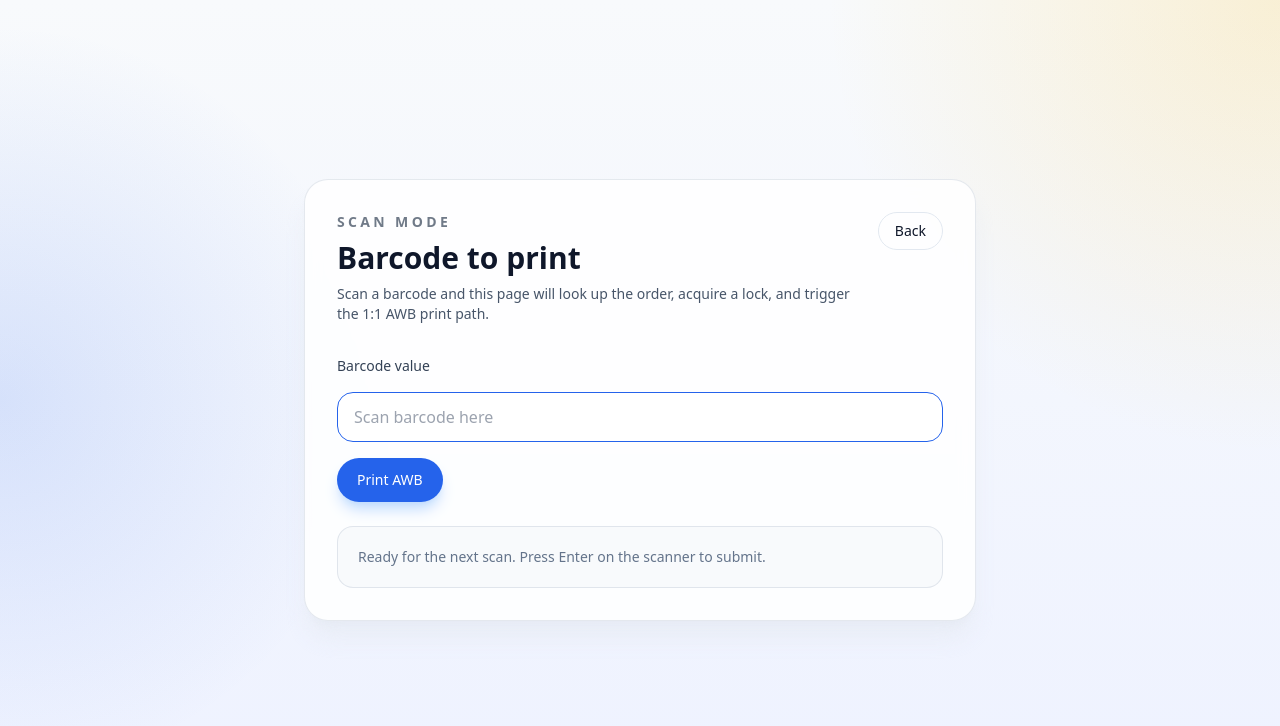
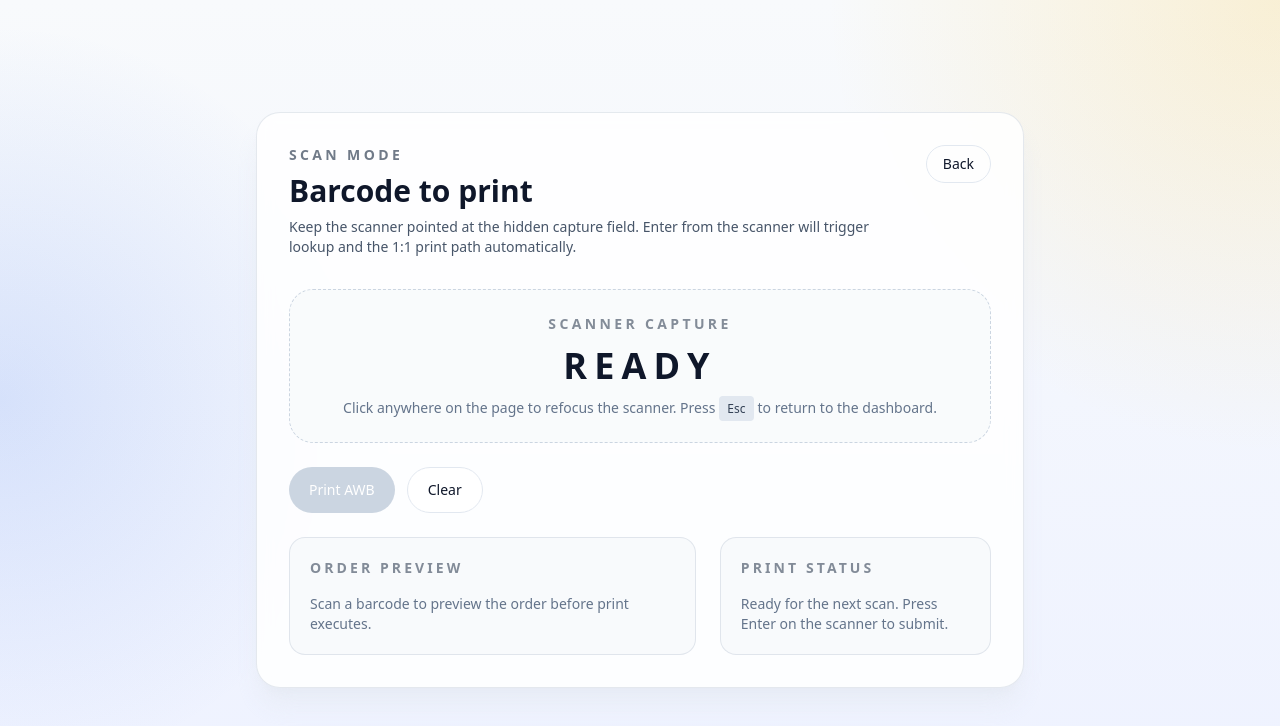
Before and after one commit to sorravitsis/Online, a Next.js app: page /scan in a window 1280 px wide. Shown: the top 726 px of the page. Built offline with nearby package versions, Linux system fonts and the light colour scheme.

Commit message:
feat: improve scan mode workflow

```diff
--- a/app/(warehouse)/scan/page.tsx
+++ b/app/(warehouse)/scan/page.tsx
@@ -2,21 +2,50 @@
 
 import { useEffect, useRef, useState } from "react";
 import Link from "next/link";
+import { useRouter } from "next/navigation";
+import { mapScanError, summarizeItems } from "@/lib/scan";
+import type { OrderWithStore } from "@/lib/types";
 
 type ScanResult =
   | { kind: "idle" }
-  | { kind: "success"; awbNumber: string }
+  | { kind: "success"; awbNumber: string; order: OrderWithStore }
   | { kind: "error"; message: string };
 
 export default function ScanPage() {
+  const router = useRouter();
   const inputRef = useRef<HTMLInputElement>(null);
+  const focusTimerRef = useRef<ReturnType<typeof setTimeout> | null>(null);
   const [barcode, setBarcode] = useState("");
+  const [activeOrder, setActiveOrder] = useState<OrderWithStore | null>(null);
   const [result, setResult] = useState<ScanResult>({ kind: "idle" });
   const [isSubmitting, setIsSubmitting] = useState(false);
 
   useEffect(() => {
     inputRef.current?.focus();
-  }, []);
+    function handleKeyDown(event: KeyboardEvent) {
+      if (event.key === "Escape") {
+        router.push("/");
+      }
+    }
+
+    window.addEventListener("keydown", handleKeyDown);
+    return () => {
+      window.removeEventListener("keydown", handleKeyDown);
+      if (focusTimerRef.current) {
+        clearTimeout(focusTimerRef.current);
+      }
+    };
+  }, [router]);
+
+  function refocusScannerInput() {
+    if (focusTimerRef.current) {
+      clearTimeout(focusTimerRef.current);
+    }
+
+    focusTimerRef.current = setTimeout(() => {
+      inputRef.current?.focus();
+    }, 10);
+  }
 
   async function handleSubmit(event: React.FormEvent<HTMLFormElement>) {
     event.preventDefault();
@@ -26,6 +55,7 @@ export default function ScanPage() {
     }
 
     setIsSubmitting(true);
+    setActiveOrder(null);
     setResult({ kind: "idle" });
 
     try {
@@ -39,7 +69,10 @@ export default function ScanPage() {
         return;
       }
 
-      const orderId = lookupJson.data.orders[0].id as string;
+      const order = lookupJson.data.orders[0] as OrderWithStore;
+      setActiveOrder(order);
+
+      const orderId = order.id;
       const response = await fetch("/api/awb/single", {
         method: "POST",
         headers: {
@@ -52,14 +85,15 @@ export default function ScanPage() {
       if (!response.ok || !json.success) {
         setResult({
           kind: "error",
-          message: json.error ?? "Print failed. Please retry."
+          message: mapScanError(json.error)
         });
         return;
       }
 
       setResult({
         kind: "success",
-        awbNumber: json.data.awbNumber as string
+        awbNumber: json.data.awbNumber as string,
+        order
       });
       setBarcode("");
     } catch (error) {
@@ -70,13 +104,16 @@ export default function ScanPage() {
       });
     } finally {
       setIsSubmitting(false);
-      requestAnimationFrame(() => inputRef.current?.focus());
+      refocusScannerInput();
     }
   }
 
   return (
-    <main className="flex min-h-screen items-center justify-center px-6 py-12">
-      <section className="w-full max-w-2xl rounded-3xl border bg-white/85 p-8 shadow-xl shadow-slate-200/60 backdrop-blur">
+    <main
+      className="flex min-h-screen items-center justify-center px-6 py-12"
+      onClick={refocusScannerInput}
+    >
+      <section className="w-full max-w-3xl rounded-3xl border bg-white/85 p-8 shadow-xl shadow-slate-200/60 backdrop-blur">
         <div className="flex items-start justify-between gap-4">
           <div className="space-y-2">
             <p className="text-sm font-semibold uppercase tracking-[0.24em] text-brand-steel/70">
@@ -86,8 +123,9 @@ export default function ScanPage() {
               Barcode to print
             </h1>
             <p className="text-sm text-slate-600">
-              Scan a barcode and this page will look up the order, acquire a
-              lock, and trigger the 1:1 AWB print path.
+              Keep the scanner pointed at the hidden capture field. Enter from
+              the scanner will trigger lookup and the 1:1 print path
+              automatically.
             </p>
           </div>
           <Link
@@ -98,43 +136,132 @@ export default function ScanPage() {
           </Link>
         </div>
 
-        <form className="mt-8 space-y-4" onSubmit={handleSubmit}>
-          <label className="block text-sm font-medium text-slate-700">
-            Barcode value
-          </label>
+        <form className="mt-8 space-y-6" onSubmit={handleSubmit}>
           <input
             ref={inputRef}
+            aria-label="Scanner input"
+            autoCapitalize="off"
+            autoCorrect="off"
+            className="pointer-events-none absolute left-[-9999px] top-auto h-px w-px opacity-0"
+            onBlur={refocusScannerInput}
+            onChange={(event) => setBarcode(event.target.value)}
             value={barcode}
-            onChange={(event) => setBarcode(event.target.value)}
-            className="w-full rounded-2xl border border-slate-200 bg-white px-4 py-3 text-base text-brand-ink outline-none ring-0 transition focus:border-brand-blue"
-            placeholder="Scan barcode here"
           />
 
+          <div className="rounded-3xl border border-dashed border-slate-300 bg-slate-50/80 p-6 text-center">
+            <p className="text-sm font-semibold uppercase tracking-[0.24em] text-brand-steel/60">
+              Scanner capture
+            </p>
+            <p className="mt-3 text-4xl font-semibold tracking-[0.2em] text-brand-ink">
+              {barcode || "READY"}
+            </p>
+            <p className="mt-3 text-sm text-slate-500">
+              Click anywhere on the page to refocus the scanner. Press
+              <span className="mx-1 rounded bg-slate-200 px-2 py-1 text-xs font-medium text-slate-700">
+                Esc
+              </span>
+              to return to the dashboard.
+            </p>
+          </div>
+
+          <div className="flex flex-wrap gap-3">
             <button
               className="rounded-full bg-brand-blue px-5 py-3 text-sm font-medium text-white shadow-lg shadow-blue-200 transition hover:bg-blue-700 disabled:cursor-not-allowed disabled:bg-slate-300 disabled:shadow-none"
-            disabled={isSubmitting}
+              disabled={isSubmitting || !barcode.trim()}
               type="submit"
             >
               {isSubmitting ? "Printing..." : "Print AWB"}
             </button>
+            <button
+              className="rounded-full border border-slate-200 bg-white px-5 py-3 text-sm font-medium text-brand-ink transition hover:border-slate-300 hover:bg-slate-50"
+              onClick={() => {
+                setBarcode("");
+                setActiveOrder(null);
+                setResult({ kind: "idle" });
+                refocusScannerInput();
+              }}
+              type="button"
+            >
+              Clear
+            </button>
+          </div>
         </form>
 
-        <div className="mt-6 rounded-2xl border bg-slate-50 p-5">
+        <div className="mt-6 grid gap-6 lg:grid-cols-[1.2fr_0.8fr]">
+          <div className="rounded-2xl border bg-slate-50 p-5">
+            <p className="text-sm font-semibold uppercase tracking-[0.22em] text-brand-steel/60">
+              Order preview
+            </p>
+            {activeOrder ? (
+              <div className="mt-4 space-y-3 text-sm text-slate-600">
+                <div>
+                  <p className="text-xs uppercase tracking-[0.2em] text-slate-400">
+                    Order
+                  </p>
+                  <p className="mt-1 text-base font-semibold text-brand-ink">
+                    {activeOrder.platform_order_id}
+                  </p>
+                </div>
+                <div>
+                  <p className="text-xs uppercase tracking-[0.2em] text-slate-400">
+                    Store
+                  </p>
+                  <p className="mt-1">{activeOrder.store?.name ?? "Unknown store"}</p>
+                </div>
+                <div>
+                  <p className="text-xs uppercase tracking-[0.2em] text-slate-400">
+                    Buyer
+                  </p>
+                  <p className="mt-1">{activeOrder.buyer_name ?? "-"}</p>
+                </div>
+                <div>
+                  <p className="text-xs uppercase tracking-[0.2em] text-slate-400">
+                    Items
+                  </p>
+                  <p className="mt-1">{summarizeItems(activeOrder.items_json)}</p>
+                </div>
+                <div>
+                  <p className="text-xs uppercase tracking-[0.2em] text-slate-400">
+                    Current status
+                  </p>
+                  <p className="mt-1 capitalize">{activeOrder.awb_status}</p>
+                </div>
+              </div>
+            ) : (
+              <p className="mt-4 text-sm text-slate-500">
+                Scan a barcode to preview the order before print executes.
+              </p>
+            )}
+          </div>
+
+          <div className="rounded-2xl border bg-slate-50 p-5">
+            <p className="text-sm font-semibold uppercase tracking-[0.22em] text-brand-steel/60">
+              Print status
+            </p>
+
           {result.kind === "idle" ? (
-            <p className="text-sm text-slate-500">
+            <p className="mt-4 text-sm text-slate-500">
               Ready for the next scan. Press Enter on the scanner to submit.
             </p>
           ) : null}
 
           {result.kind === "success" ? (
+            <div className="mt-4 rounded-2xl border border-emerald-100 bg-emerald-50 p-4">
               <p className="text-sm font-medium text-brand-green">
                 Print succeeded. AWB: {result.awbNumber}
               </p>
+              <p className="mt-2 text-sm text-emerald-800">
+                {result.order.platform_order_id} is ready for packing.
+              </p>
+            </div>
           ) : null}
 
           {result.kind === "error" ? (
+            <div className="mt-4 rounded-2xl border border-red-100 bg-red-50 p-4">
               <p className="text-sm font-medium text-brand-red">{result.message}</p>
+            </div>
           ) : null}
+        </div>
         </div>
       </section>
     </main>
--- a/app/api/orders/route.ts
+++ b/app/api/orders/route.ts
@@ -4,10 +4,11 @@ import { listOrders } from "@/lib/orders";
 
 export async function GET(request: Request) {
   const { searchParams } = new URL(request.url);
+  const barcode = searchParams.get("barcode") ?? undefined;
 
   try {
     const filters = normalizeOrderFilters({
-      status: searchParams.get("status") ?? undefined,
+      status: searchParams.get("status") ?? (barcode ? "all" : undefined),
       storeId: searchParams.get("store_id") ?? undefined,
       date: searchParams.get("date") ?? undefined,
       page: searchParams.get("page")
@@ -20,7 +21,7 @@ export async function GET(request: Request) {
 
     const data = await listOrders({
       ...filters,
-      barcode: searchParams.get("barcode") ?? undefined,
+      barcode,
     });
 
     return success(data);
--- /dev/null
+++ b/lib/scan.ts
@@ -0,0 +1,46 @@
+export function mapScanError(error?: string) {
+  switch (error) {
+    case "already_printed":
+      return "This order was already printed. Check the existing AWB before retrying.";
+    case "locked":
+      return "This order is locked by another session right now.";
+    case "order_not_found":
+      return "Order not found for this barcode.";
+    case "order_not_pending":
+      return "This order is not in a printable pending state.";
+    case "order_id_required":
+      return "The selected order is missing its internal identifier.";
+    default:
+      return error ?? "Print failed. Please retry.";
+  }
+}
+
+export function summarizeItems(items: unknown) {
+  if (!Array.isArray(items) || items.length === 0) {
+    return "No item details";
+  }
+
+  const names = items
+    .map((entry) => {
+      if (entry && typeof entry === "object" && "name" in entry) {
+        return String(entry.name);
+      }
+
+      if (entry && typeof entry === "object" && "item_name" in entry) {
+        return String(entry.item_name);
+      }
+
+      return null;
+    })
+    .filter(Boolean) as string[];
+
+  if (names.length === 0) {
+    return `${items.length} items`;
+  }
+
+  if (names.length === 1) {
+    return names[0];
+  }
+
+  return `${names[0]} +${names.length - 1} more`;
+}
```
Also changed, not shown: tests/run-tests.cjs (+4 -0 lines), 1 other file (tests, documents, lock files or other folders). Lines whose indentation alone changed are shown as unchanged.
